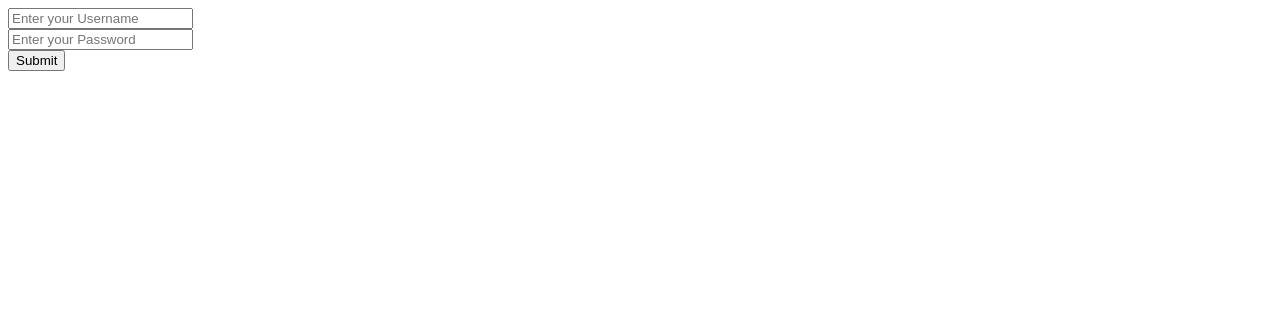
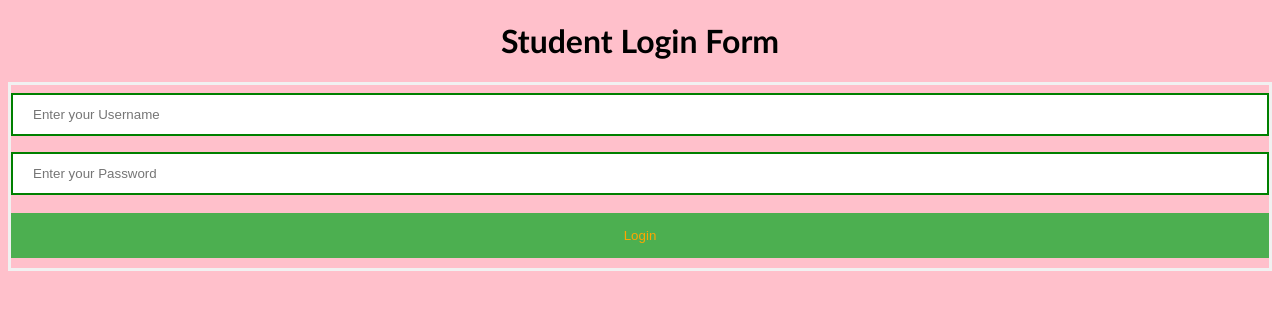
Before and after one commit to ananyarahenesh/university, a Django app: page /credentials/login in a window 1280 px wide. Shown: the top 310 px of the page. Run offline with Django 4.2, Linux system fonts and the light colour scheme.

Commit message:
Update login.html

```diff
--- a/universityproject/templates/login.html
+++ b/universityproject/templates/login.html
@@ -2,14 +2,56 @@
 <html lang="en">
 <head>
     <meta charset="UTF-8">
+     <meta name="viewport" content="width=device-width, initial-scale=1">
     <title>login</title>
+    <style>
+    Body {
+      font-family: Calibri, Helvetica, sans-serif;
+      background-color: pink;
+    }
+    button {
+           background-color: #4CAF50;
+           width: 100%;
+            color: orange;
+            padding: 15px;
+            margin: 10px 0px;
+            border: none;
+            cursor: pointer;
+             }
+     form {
+            border: 3px solid #f1f1f1;
+        }
+     input[type=text], input[type=password] {
+            width: 100%;
+            margin: 8px 0;
+            padding: 12px 20px;
+            display: inline-block;
+            border: 2px solid green;
+            box-sizing: border-box;
+        }
+     button:hover {
+            opacity: 0.7;
+        }
+      .cancelbtn {
+            width: auto;
+            padding: 10px 18px;
+            margin: 10px 5px;
+        }
+
+
+     .container {
+            padding: 25px;
+            background-color: lightblue;
+        }
+    </style>
 </head>
 <body>
+<center> <h1> Student Login Form </h1> </center>
 <form action="login" method="post">
     {% csrf_token %}
     <input type="text" name="Username" placeholder="Enter your Username"><br>
     <input type="password" name="Password" placeholder="Enter your Password"><br>
-    <input type="submit">
+    <button type="submit">Login</button>
 </form>
 </body>
-</html>
+    </html>
```
